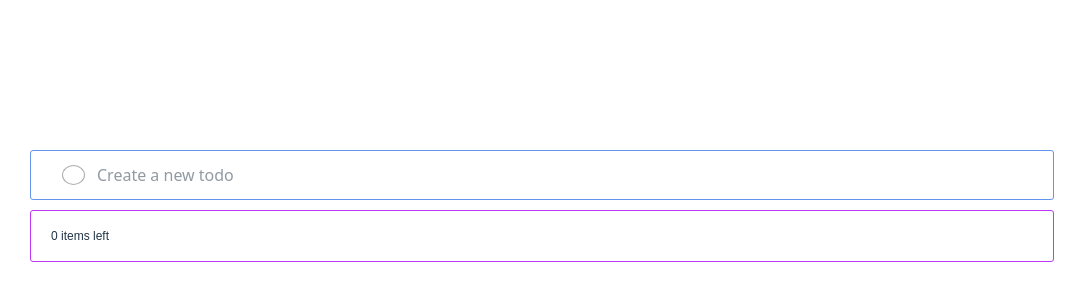
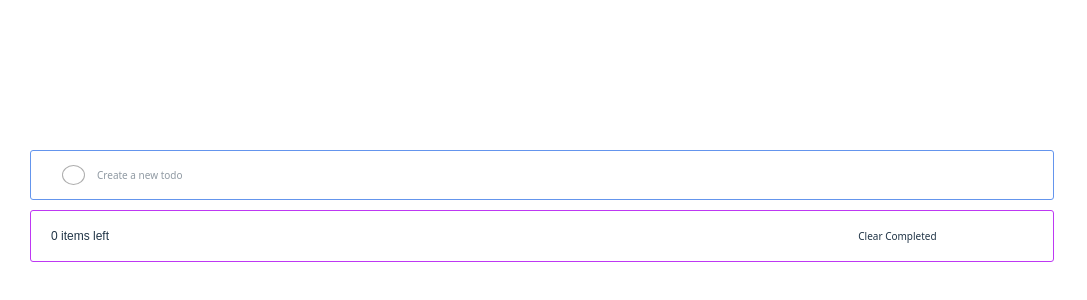
Before and after one commit to mikewd-dev/Todo-React, a React (Vite) app in the folder my-todo-app/: page / in a window 1280 px wide. Shown: the part 194-494 px from the top of the page, without its empty margins (0-1087 px from the left). Built offline with nearby package versions, Linux system fonts and the light colour scheme.

Commit message:
clears completed todos

```diff
--- /dev/null
+++ b/my-todo-app/src/ClearComplete.tsx
@@ -0,0 +1,22 @@
+import React from "react";
+import { useState} from "react";
+import './ClearCompleted.css'
+
+interface ClearTodoProps{
+    todos: {text: string, completed: boolean}[]
+    setTodos: React.Dispatch<React.SetStateAction<{ text: string; completed: boolean }[]>>;
+}
+
+const ClearTodo: React.FC<ClearTodoProps> =({todos, setTodos}) => {
+
+    const handleDelete = (e: React.FormEvent<HTMLFormElement>) : void => {
+        e.preventDefault()
+      setTodos((prev) => prev.filter((todo)=> !todo.completed))
+    }
+return (
+        <form className='clearCompleted' onSubmit={handleDelete}>
+        <input type = 'submit' value = "Clear Completed"/>
+        </form>
+)
+}
+export default ClearTodo
--- /dev/null
+++ b/my-todo-app/src/ClearCompleted.css
@@ -0,0 +1,11 @@
+.clearCompleted{
+    display: flex;
+    flex-direction: row;
+    width: 30%;
+    justify-content: center;
+    border: none;
+}
+
+input {
+    font-size: 10px;
+}
--- a/my-todo-app/src/NewTodo.css
+++ b/my-todo-app/src/NewTodo.css
@@ -1,12 +1,12 @@
 .todoList {
   display: flex;
   flex-direction: row;
-  margin-left: 25px;
+
   gap: 8px;
   align-items: center;
   border-radius: 8px 8px 0 0;
   border-bottom: 0.25px solid #999999;
-  width: 100%;
+padding-left: 10px;
   overflow: hidden;
 }
 
@@ -78,3 +78,11 @@ input[type="checkbox"]:checked::after {
   flex-direction: row;
   align-items: center;
 }
+
+.bottomMenu {
+  display: flex;
+  flex-direction: row;
+  justify-content: space-between;
+  align-items: center;
+  padding-right: 15px;
+}
--- a/my-todo-app/src/NewTodo.tsx
+++ b/my-todo-app/src/NewTodo.tsx
@@ -3,6 +3,7 @@ import AddTodo from './AddTodo';
 import './NewTodo.css';
 import TodoStats from './StatsTodo';
 import LeftTodo from './LeftTodo';
+import ClearTodo from './ClearComplete';
 const NewTodo: React.FC = () => {
   const [todos, setTodos] = useState<{ text: string; completed: boolean }[]>([]);
 
@@ -39,7 +40,10 @@ const NewTodo: React.FC = () => {
             </div>
           </section>
         ))}
+        <div className='bottomMenu'>
         <LeftTodo leftTodos = {todos}/>
+        <ClearTodo todos = {todos} setTodos = {setTodos} />
+        </div>
       </ul>
 
     </div>
```
